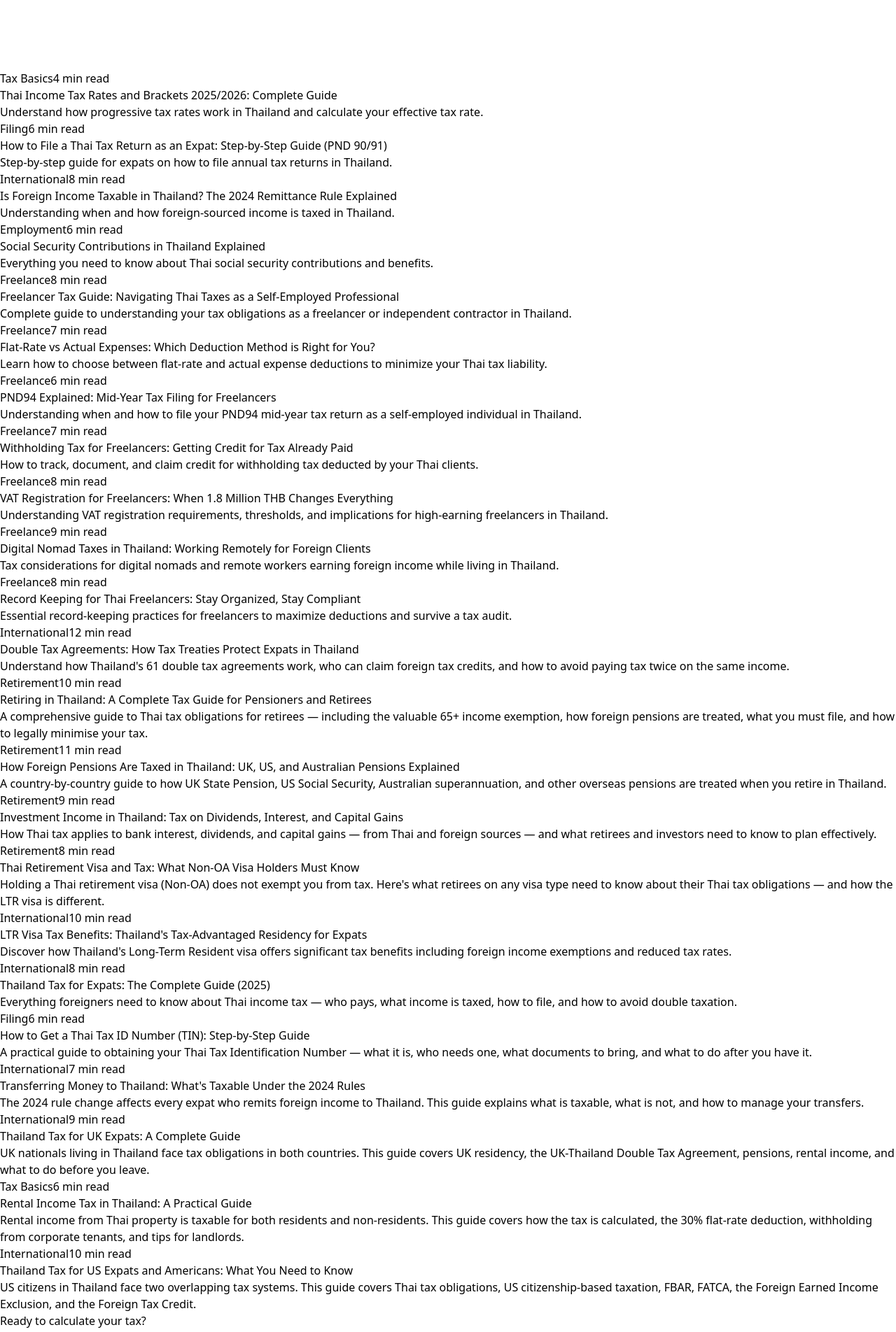
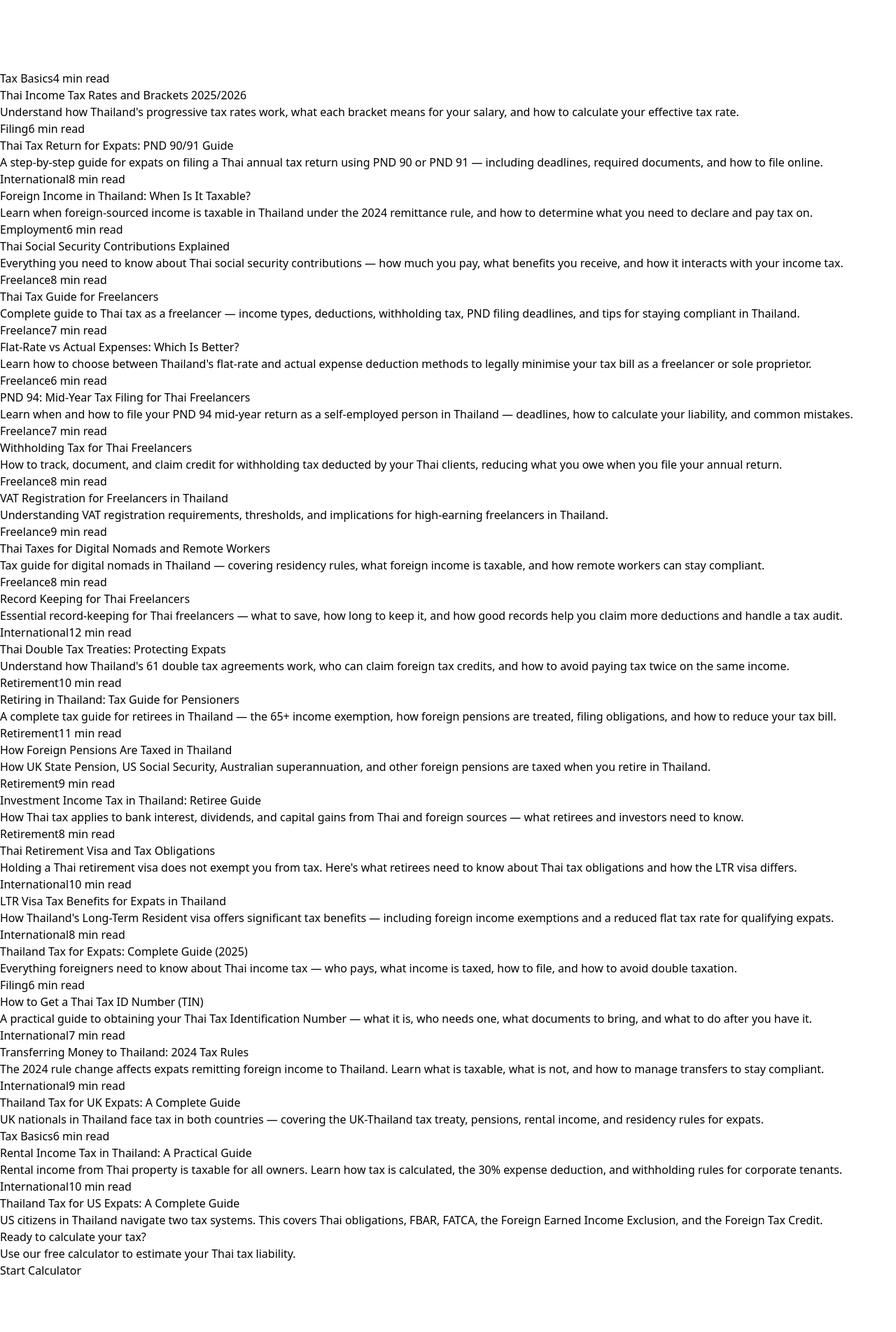
Before and after one commit to holsson95/thai-tax-calculator, a React (Vite) app: page /articles in a window 1280 px wide. Shown: the part 600-2504 px from the top of the page at 70% size. Built offline with nearby package versions, Linux system fonts and the light colour scheme.

Commit message:
Fixed word counts for article titles and meta tags

```diff
--- a/src/App.tsx
+++ b/src/App.tsx
@@ -27,6 +27,7 @@ const App: React.FC = () => {
                 <link rel="canonical" href="https://mythaitaxes.com/annual-tax/" />
               </Helmet>
               <div className="bg-white shadow-lg rounded-lg p-6 md:p-8 max-w-2xl w-full">
+                <h1 className="sr-only">Annual Tax Calculator</h1>
                 <div className="flex justify-between items-center mb-6">
                   <Link to="/" className="text-gray-500 hover:text-gray-700 flex items-center gap-1 text-sm">Home</Link>
                 </div>
--- a/src/components/AnnualTaxWizard.tsx
+++ b/src/components/AnnualTaxWizard.tsx
@@ -541,6 +541,7 @@ const AnnualTaxWizard: React.FC = () => {
   return (
     <div className="bg-gray-100 min-h-screen flex items-center justify-center py-8 px-4">
       <div className="bg-white shadow-lg rounded-lg p-6 md:p-8 max-w-2xl w-full">
+        <h1 className="sr-only">Annual Tax Calculator</h1>
         {/* Header with Home button */}
         <div className="flex justify-between items-center mb-6">
           <button
--- a/src/components/MonthlyWithholding.tsx
+++ b/src/components/MonthlyWithholding.tsx
@@ -227,6 +227,7 @@ const MonthlyWithholding: React.FC = () => {
         <link rel="canonical" href="https://mythaitaxes.com/monthly-withholding/" />
       </Helmet>
       <div className="bg-white shadow-lg rounded-lg p-6 md:p-8 max-w-2xl w-full">
+        <h1 className="sr-only">Monthly Tax Withholding Estimator</h1>
         {/* Header with Home button */}
         <div className="flex justify-between items-center mb-6">
           <Link
--- a/src/data/articles.ts
+++ b/src/data/articles.ts
@@ -12,8 +12,8 @@ export interface Article {
 export const articles: Article[] = [
   {
     slug: 'how-to-use-the-thai-tax-calculator',
-    title: 'How to Use the Thai Tax Calculator: Features, Downloads, and Filing Records',
-    excerpt: 'A complete guide to using this tool — from calculating your annual tax or monthly withholding, to downloading a personal filing packet you can keep for your records.',
+    title: 'How to Use the Thai Tax Calculator',
+    excerpt: 'A complete guide to calculating your annual tax or monthly withholding, downloading a personal filing packet, and keeping records for future reference.',
     content: `
 ## What This Calculator Does
 
@@ -131,8 +131,8 @@ Tax laws can change. Always verify current rates and thresholds with the Thai Re
   },
   {
     slug: 'understanding-thai-tax-residency',
-    title: 'Understanding Thai Tax Residency: The 180-Day Rule',
-    excerpt: 'Learn how Thailand determines your tax residency status and what it means for your tax obligations.',
+    title: 'Thai Tax Residency: The 180-Day Rule Explained',
+    excerpt: 'Learn how Thailand determines your tax residency status, what the 180-day rule means in practice, and how it affects your income tax obligations as an expat.',
     content: `
 ## What is Tax Residency?
 
@@ -176,7 +176,7 @@ Thailand uses a simple test to determine tax residency: if you spend 180 days or
   {
     slug: 'maximizing-tax-deductions-thailand',
     title: 'Maximizing Your Tax Deductions in Thailand',
-    excerpt: 'A comprehensive guide to the allowances and deductions available to reduce your Thai tax liability.',
+    excerpt: 'A comprehensive guide to the allowances, deductions, and personal tax credits available to legally reduce your Thai income tax liability each year.',
     content: `
 ## Personal Allowances
 
@@ -222,8 +222,8 @@ Interest on housing loans is deductible up to 100,000 THB annually.
   },
   {
     slug: 'thai-tax-brackets-explained',
-    title: 'Thai Income Tax Rates and Brackets 2025/2026: Complete Guide',
-    excerpt: 'Understand how progressive tax rates work in Thailand and calculate your effective tax rate.',
+    title: 'Thai Income Tax Rates and Brackets 2025/2026',
+    excerpt: 'Understand how Thailand\'s progressive tax rates work, what each bracket means for your salary, and how to calculate your effective tax rate.',
     content: `
 ## Progressive Tax System
 
@@ -272,8 +272,8 @@ For a taxable income of 600,000 THB:
   },
   {
     slug: 'expat-guide-filing-thai-taxes',
-    title: 'How to File a Thai Tax Return as an Expat: Step-by-Step Guide (PND 90/91)',
-    excerpt: 'Step-by-step guide for expats on how to file annual tax returns in Thailand.',
+    title: 'Thai Tax Return for Expats: PND 90/91 Guide',
+    excerpt: 'A step-by-step guide for expats on filing a Thai annual tax return using PND 90 or PND 91 — including deadlines, required documents, and how to file online.',
     content: `
 ## Who Must File?
 
@@ -332,8 +332,8 @@ Online filing via the RD Smart Tax app may extend this deadline by 8 days.
   },
   {
     slug: 'foreign-income-thailand-tax',
-    title: 'Is Foreign Income Taxable in Thailand? The 2024 Remittance Rule Explained',
-    excerpt: 'Understanding when and how foreign-sourced income is taxed in Thailand.',
+    title: 'Foreign Income in Thailand: When Is It Taxable?',
+    excerpt: 'Learn when foreign-sourced income is taxable in Thailand under the 2024 remittance rule, and how to determine what you need to declare and pay tax on.',
     content: `
 ## The Remittance Rule
 
@@ -396,8 +396,8 @@ Thailand has tax treaties with many countries that may:
   },
   {
     slug: 'social-security-contributions-thailand',
-    title: 'Social Security Contributions in Thailand Explained',
-    excerpt: 'Everything you need to know about Thai social security contributions and benefits.',
+    title: 'Thai Social Security Contributions Explained',
+    excerpt: 'Everything you need to know about Thai social security contributions — how much you pay, what benefits you receive, and how it interacts with your income tax.',
     content: `
 ## Overview
 
@@ -474,8 +474,8 @@ Social security contributions are:
   },
   {
     slug: 'freelancer-tax-guide-thailand',
-    title: 'Freelancer Tax Guide: Navigating Thai Taxes as a Self-Employed Professional',
-    excerpt: 'Complete guide to understanding your tax obligations as a freelancer or independent contractor in Thailand.',
+    title: 'Thai Tax Guide for Freelancers',
+    excerpt: 'Complete guide to Thai tax as a freelancer — income types, deductions, withholding tax, PND filing deadlines, and tips for staying compliant in Thailand.',
     content: `
 ## Freelancing in Thailand
 
@@ -545,8 +545,8 @@ You have two options for expense deductions:
   },
   {
     slug: 'flat-rate-vs-actual-expenses',
-    title: 'Flat-Rate vs Actual Expenses: Which Deduction Method is Right for You?',
-    excerpt: 'Learn how to choose between flat-rate and actual expense deductions to minimize your Thai tax liability.',
+    title: 'Flat-Rate vs Actual Expenses: Which Is Better?',
+    excerpt: 'Learn how to choose between Thailand\'s flat-rate and actual expense deduction methods to legally minimise your tax bill as a freelancer or sole proprietor.',
     content: `
 ## Understanding Your Options
 
@@ -639,8 +639,8 @@ Our calculator automatically computes both methods and shows you which option re
   },
   {
     slug: 'pnd94-mid-year-tax-filing',
-    title: 'PND94 Explained: Mid-Year Tax Filing for Freelancers',
-    excerpt: 'Understanding when and how to file your PND94 mid-year tax return as a self-employed individual in Thailand.',
+    title: 'PND 94: Mid-Year Tax Filing for Thai Freelancers',
+    excerpt: 'Learn when and how to file your PND 94 mid-year return as a self-employed person in Thailand — deadlines, how to calculate your liability, and common mistakes.',
     content: `
 ## What is PND94?
 
@@ -713,8 +713,8 @@ When you file PND90 (annual return):
   },
   {
     slug: 'withholding-tax-freelancers-thailand',
-    title: 'Withholding Tax for Freelancers: Getting Credit for Tax Already Paid',
-    excerpt: 'How to track, document, and claim credit for withholding tax deducted by your Thai clients.',
+    title: 'Withholding Tax for Thai Freelancers',
+    excerpt: 'How to track, document, and claim credit for withholding tax deducted by your Thai clients, reducing what you owe when you file your annual return.',
     content: `
 ## Understanding Withholding Tax
 
@@ -809,7 +809,7 @@ Foreign clients typically don't withhold Thai tax. You must:
   },
   {
     slug: 'vat-registration-freelancers',
-    title: 'VAT Registration for Freelancers: When 1.8 Million THB Changes Everything',
+    title: 'VAT Registration for Freelancers in Thailand',
     excerpt: 'Understanding VAT registration requirements, thresholds, and implications for high-earning freelancers in Thailand.',
     content: `
 ## VAT Basics
@@ -905,8 +905,8 @@ Consider hiring an accountant if:
   },
   {
     slug: 'digital-nomad-taxes-thailand',
-    title: 'Digital Nomad Taxes in Thailand: Working Remotely for Foreign Clients',
-    excerpt: 'Tax considerations for digital nomads and remote workers earning foreign income while living in Thailand.',
+    title: 'Thai Taxes for Digital Nomads and Remote Workers',
+    excerpt: 'Tax guide for digital nomads in Thailand — covering residency rules, what foreign income is taxable, and how remote workers can stay compliant.',
     content: `
 ## The Digital Nomad Reality
 
@@ -1003,8 +1003,8 @@ Digital nomad taxation is evolving. Thailand is increasing enforcement on foreig
   },
   {
     slug: 'freelancer-record-keeping-thailand',
-    title: 'Record Keeping for Thai Freelancers: Stay Organized, Stay Compliant',
-    excerpt: 'Essential record-keeping practices for freelancers to maximize deductions and survive a tax audit.',
+    title: 'Record Keeping for Thai Freelancers',
+    excerpt: 'Essential record-keeping for Thai freelancers — what to save, how long to keep it, and how good records help you claim more deductions and handle a tax audit.',
     content: `
 ## Why Records Matter
 
@@ -1135,7 +1135,7 @@ If the Revenue Department requests documentation:
   },
   {
     slug: 'double-tax-agreements-thailand',
-    title: 'Double Tax Agreements: How Tax Treaties Protect Expats in Thailand',
+    title: 'Thai Double Tax Treaties: Protecting Expats',
     excerpt: 'Understand how Thailand\'s 61 double tax agreements work, who can claim foreign tax credits, and how to avoid paying tax twice on the same income.',
     content: `
 ## What is a Double Tax Agreement (DTA)?
@@ -1277,8 +1277,8 @@ The Australia-Thailand DTA includes provisions for pensions, government service
   },
   {
     slug: 'pensioner-retiree-tax-guide-thailand',
-    title: 'Retiring in Thailand: A Complete Tax Guide for Pensioners and Retirees',
-    excerpt: 'A comprehensive guide to Thai tax obligations for retirees — including the valuable 65+ income exemption, how foreign pensions are treated, what you must file, and how to legally minimise your tax.',
+    title: 'Retiring in Thailand: Tax Guide for Pensioners',
+    excerpt: 'A complete tax guide for retirees in Thailand — the 65+ income exemption, how foreign pensions are treated, filing obligations, and how to reduce your tax bill.',
     content: `
 ## Introduction
 
@@ -1477,8 +1477,8 @@ For complex situations — particularly those involving multiple countries, gove
   },
   {
     slug: 'foreign-pension-income-thailand-tax',
-    title: 'How Foreign Pensions Are Taxed in Thailand: UK, US, and Australian Pensions Explained',
-    excerpt: 'A country-by-country guide to how UK State Pension, US Social Security, Australian superannuation, and other overseas pensions are treated when you retire in Thailand.',
+    title: 'How Foreign Pensions Are Taxed in Thailand',
+    excerpt: 'How UK State Pension, US Social Security, Australian superannuation, and other foreign pensions are taxed when you retire in Thailand.',
     content: `
 ## The Core Question for Expat Retirees
 
@@ -1665,8 +1665,8 @@ The cost of advice is typically far less than the cost of errors or missed credi
   },
   {
     slug: 'investment-income-retirees-thailand',
-    title: 'Investment Income in Thailand: Tax on Dividends, Interest, and Capital Gains',
-    excerpt: 'How Thai tax applies to bank interest, dividends, and capital gains — from Thai and foreign sources — and what retirees and investors need to know to plan effectively.',
+    title: 'Investment Income Tax in Thailand: Retiree Guide',
+    excerpt: 'How Thai tax applies to bank interest, dividends, and capital gains from Thai and foreign sources — what retirees and investors need to know.',
     content: `
 ## Why Investment Income Matters for Retirees
 
@@ -1870,8 +1870,8 @@ WHT = withholding tax
   },
   {
     slug: 'thailand-retirement-visa-tax-obligations',
-    title: 'Thai Retirement Visa and Tax: What Non-OA Visa Holders Must Know',
-    excerpt: 'Holding a Thai retirement visa (Non-OA) does not exempt you from tax. Here\'s what retirees on any visa type need to know about their Thai tax obligations — and how the LTR visa is different.',
+    title: 'Thai Retirement Visa and Tax Obligations',
+    excerpt: 'Holding a Thai retirement visa does not exempt you from tax. Here\'s what retirees need to know about Thai tax obligations and how the LTR visa differs.',
     content: `
 ## A Common Misconception
 
@@ -2050,8 +2050,8 @@ If you decide to leave Thailand permanently, or if you leave for an extended per
   },
   {
     slug: 'ltr-visa-tax-benefits',
-    title: 'LTR Visa Tax Benefits: Thailand\'s Tax-Advantaged Residency for Expats',
-    excerpt: 'Discover how Thailand\'s Long-Term Resident visa offers significant tax benefits including foreign income exemptions and reduced tax rates.',
+    title: 'LTR Visa Tax Benefits for Expats in Thailand',
+    excerpt: 'How Thailand\'s Long-Term Resident visa offers significant tax benefits — including foreign income exemptions and a reduced flat tax rate for qualifying expats.',
     content: `
 ## What is the LTR Visa?
 
@@ -2165,7 +2165,7 @@ The LTR visa is particularly valuable for:
   },
   {
     slug: 'thailand-tax-guide-for-expats',
-    title: 'Thailand Tax for Expats: The Complete Guide (2025)',
+    title: 'Thailand Tax for Expats: Complete Guide (2025)',
     excerpt: 'Everything foreigners need to know about Thai income tax — who pays, what income is taxed, how to file, and how to avoid double taxation.',
     content: `
 ## Do Foreigners Pay Tax in Thailand?
@@ -2310,7 +2310,7 @@ US citizens face the unique challenge of US citizenship-based taxation regardles
   },
   {
     slug: 'how-to-get-thai-tax-id-number',
-    title: 'How to Get a Thai Tax ID Number (TIN): Step-by-Step Guide',
+    title: 'How to Get a Thai Tax ID Number (TIN)',
     excerpt: 'A practical guide to obtaining your Thai Tax Identification Number — what it is, who needs one, what documents to bring, and what to do after you have it.',
     content: `
 ## What Is a Thai Tax Identification Number?
@@ -2426,8 +2426,8 @@ Return to the Revenue Department district office with your passport. They can lo
   },
   {
     slug: 'transferring-money-to-thailand-tax-rules',
-    title: 'Transferring Money to Thailand: What\'s Taxable Under the 2024 Rules',
-    excerpt: 'The 2024 rule change affects every expat who remits foreign income to Thailand. This guide explains what is taxable, what is not, and how to manage your transfers.',
+    title: 'Transferring Money to Thailand: 2024 Tax Rules',
+    excerpt: 'The 2024 rule change affects expats remitting foreign income to Thailand. Learn what is taxable, what is not, and how to manage transfers to stay compliant.',
     content: `
 ## The Old Rule vs. the 2024 Change
 
@@ -2543,7 +2543,7 @@ There is no formal registration process for declaring capital transfers. The doc
   {
     slug: 'thailand-tax-for-uk-expats',
     title: 'Thailand Tax for UK Expats: A Complete Guide',
-    excerpt: 'UK nationals living in Thailand face tax obligations in both countries. This guide covers UK residency, the UK-Thailand Double Tax Agreement, pensions, rental income, and what to do before you leave.',
+    excerpt: 'UK nationals in Thailand face tax in both countries — covering the UK-Thailand tax treaty, pensions, rental income, and residency rules for expats.',
     content: `
 ## The Dual Tax Position for UK Citizens
 
@@ -2679,7 +2679,7 @@ A practical strategy: hold ISA income offshore and transfer capital (original in
   {
     slug: 'rental-income-tax-thailand',
     title: 'Rental Income Tax in Thailand: A Practical Guide',
-    excerpt: 'Rental income from Thai property is taxable for both residents and non-residents. This guide covers how the tax is calculated, the 30% flat-rate deduction, withholding from corporate tenants, and tips for landlords.',
+    excerpt: 'Rental income from Thai property is taxable for all owners. Learn how tax is calculated, the 30% expense deduction, and withholding rules for corporate tenants.',
     content: `
 ## Is Rental Income Taxable in Thailand?
 
@@ -2797,8 +2797,8 @@ If you are a Thai tax resident and own rental property abroad:
   },
   {
     slug: 'thailand-tax-for-us-expats',
-    title: 'Thailand Tax for US Expats and Americans: What You Need to Know',
-    excerpt: 'US citizens in Thailand face two overlapping tax systems. This guide covers Thai tax obligations, US citizenship-based taxation, FBAR, FATCA, the Foreign Earned Income Exclusion, and the Foreign Tax Credit.',
+    title: 'Thailand Tax for US Expats: A Complete Guide',
+    excerpt: 'US citizens in Thailand navigate two tax systems. This covers Thai obligations, FBAR, FATCA, the Foreign Earned Income Exclusion, and the Foreign Tax Credit.',
     content: `
 ## The Unique Challenge for US Citizens
 
```
Also changed, not shown: 36 other files (tests, documents, lock files or other folders).
